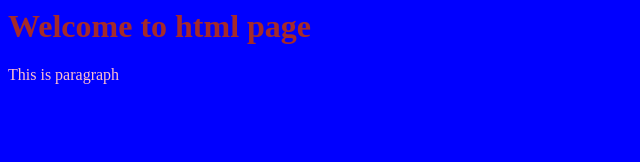
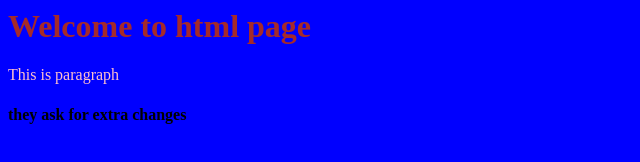
Before and after one commit to tejal2102/Project, a plain HTML site: page index.html in a window 1280 px wide. Shown: the whole page, without its empty margins (0-640 px from the left). Drawn offline with Linux system fonts and the light colour scheme.

Commit message:
this is extra changes

```diff
--- a/index.html
+++ b/index.html
@@ -5,6 +5,6 @@
 <body>
 <h1>Welcome to html page</h1>
 <p>This is paragraph</p>
-
+<h4> they ask for extra changes</h4>
 </body>
 </html>
```
